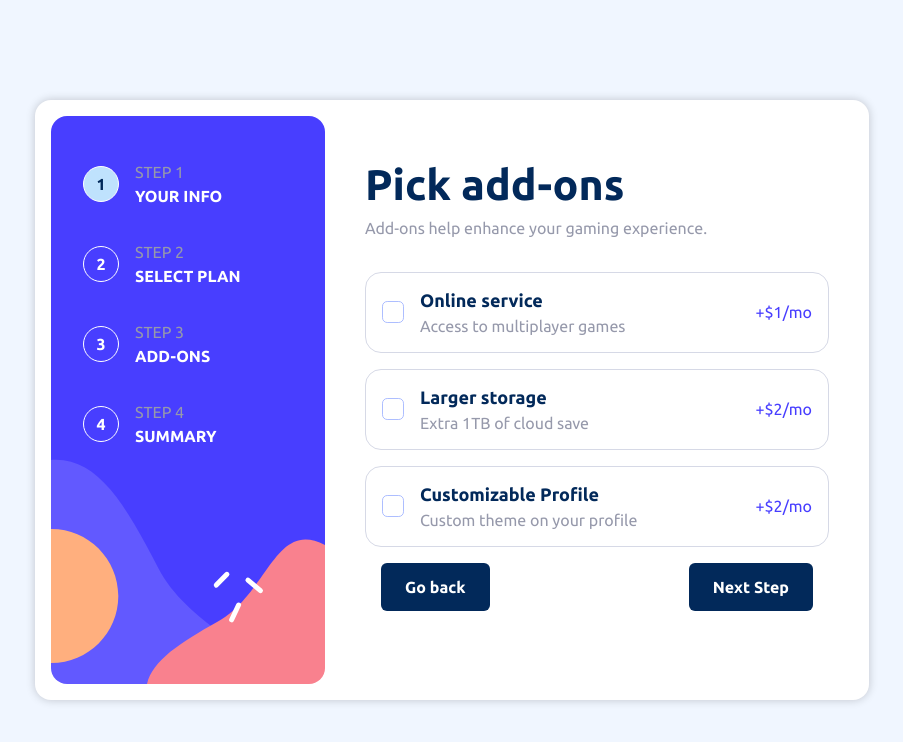
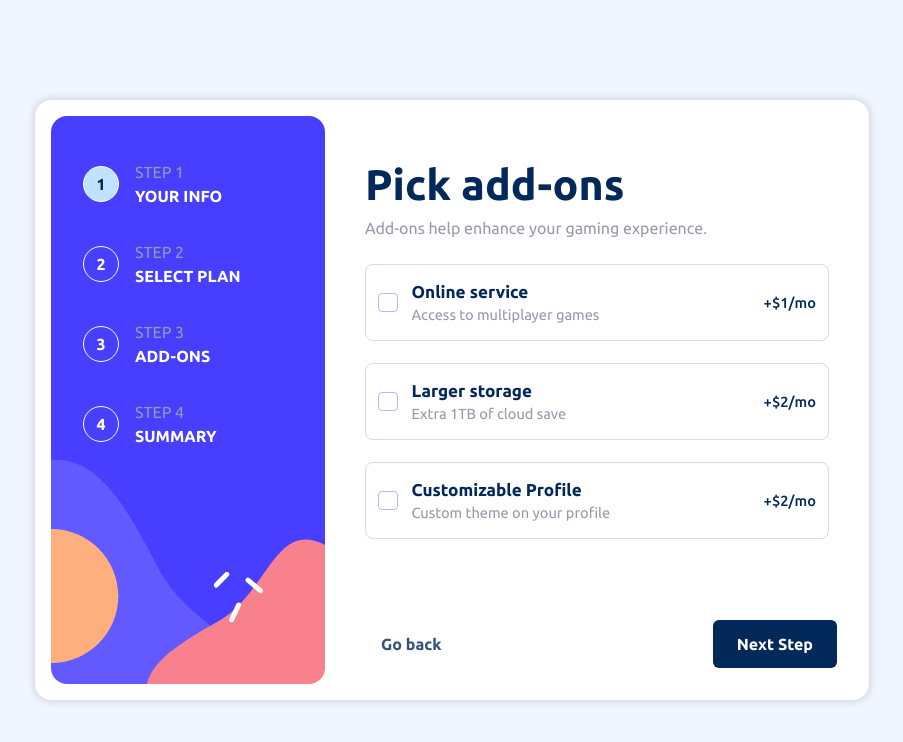
Before and after one commit to frontendfixer/multi-step-form, a React (Vite) app: page /add-ons in a window 1280 px wide. Shown: the top 742 px of the page, without its empty margins (188-1091 px from the left). Built offline with nearby package versions, Linux system fonts and the light colour scheme.

Commit message:
component: plan add-ons page

```diff
--- a/src/components/add-ons/add-ons.component.jsx
+++ b/src/components/add-ons/add-ons.component.jsx
@@ -1,20 +1,104 @@
-import Button from '../button/button.component';
+import { useEffect, useState } from 'react';
+import { useDispatch, useSelector } from 'react-redux';
+import { useNavigate } from 'react-router-dom';
+
+import { addAddOns } from '../../store/formSlice';
+import { getStep, nextStep, previousStep } from '../../store/stepSlice';
+import Button, { BUTTON_TYPE } from '../button/button.component';
 import style from './styles.module.scss';
 
 function AddOn() {
+  const dispatch = useDispatch();
+  const navigate = useNavigate();
+
+  const { isYearly, addOns, yearlyDiscount } = useSelector(state => state.form);
+  const yearlyFactor = 12 * (1 - yearlyDiscount);
+
+  const [userAddOns, setUserAddOns] = useState(addOns);
+
+  const addOnObject = {
+    id: '',
+    name: '',
+    price: '',
+  };
+
+  const createAddOnObject = inputID => {
+    const inputEl = document.getElementById(inputID);
+    const parentEl = inputEl.closest('label');
+    addOnObject.id = inputID;
+    addOnObject.name = parentEl.querySelector('h3').textContent;
+    addOnObject.price = +parentEl.querySelector('.price').textContent;
+  };
+
+  const handelToggle = e => {
+    createAddOnObject(e.target.id);
+    if (e.target.checked) {
+      setUserAddOns(val => [...val, addOnObject]);
+    }
+    if (!e.target.checked) {
+      let addOnsArray = userAddOns;
+      addOnsArray = addOnsArray.filter(el => el.name !== addOnObject.name);
+      setUserAddOns(addOnsArray);
+    }
+  };
+
+  const handelClickNext = () => {
+    navigate('/order-summary');
+    dispatch(nextStep());
+  };
+  const handelClickPrevious = () => {
+    navigate('/user-plans');
+    dispatch(previousStep());
+  };
+
+  useEffect(() => {
+    dispatch(addAddOns(userAddOns));
+  }, [userAddOns]);
+
+  useEffect(() => {
+    dispatch(getStep(3));
+    const addOnsArray = userAddOns;
+    const newArray = [];
+    addOnsArray.forEach(el => {
+      const inputEl = document.getElementById(el.id);
+      inputEl.checked = true;
+      const parentEl = inputEl.closest('label');
+      const addObject = {
+        id: el.id,
+        name: parentEl.querySelector('h3').textContent,
+        price: +parentEl.querySelector('.price').textContent,
+      };
+      newArray.push(addObject);
+    });
+    setUserAddOns(newArray);
+  }, []);
+
   return (
-    <div className="form__body__container">
-      <div>
+    <form className="form-wrapper">
+      <div className="form__body__container">
         <h2>Pick add-ons</h2>
         <p>Add-ons help enhance your gaming experience.</p>
-        <div className={style.addOn__container}>
+        <div className={style.addOn__container} onChange={handelToggle}>
           <label htmlFor="online-service" className={style.addOn__details}>
             <input type="checkbox" id="online-service" />
             <div className={style.addOn__desc}>
               <h3>Online service</h3>
               <span>Access to multiplayer games</span>
             </div>
-            <span className={style.addOn__price}>+$1/mo</span>
+            {isYearly ? (
+              <>
+                <span className="discount">{yearlyDiscount * 100}% off</span>
+                <p className={style.addOn__price}>
+                  +$
+                  <span className="price">{Math.round(1 * yearlyFactor)}</span>
+                  /yr
+                </p>
+              </>
+            ) : (
+              <p className={style.addOn__price}>
+                +$<span className="price">1</span>/mo
+              </p>
+            )}
           </label>
           <label htmlFor="larger-storage" className={style.addOn__details}>
             <input type="checkbox" id="larger-storage" />
@@ -22,7 +106,20 @@ function AddOn() {
               <h3>Larger storage</h3>
               <span>Extra 1TB of cloud save</span>
             </div>
-            <span className={style.addOn__price}>+$2/mo</span>
+            {isYearly ? (
+              <>
+                <span className="discount">{yearlyDiscount * 100}% off</span>
+                <p className={style.addOn__price}>
+                  +$
+                  <span className="price">{Math.round(2 * yearlyFactor)}</span>
+                  /yr
+                </p>
+              </>
+            ) : (
+              <p className={style.addOn__price}>
+                +$<span className="price">2</span>/mo
+              </p>
+            )}
           </label>
           <label htmlFor="custom-profile" className={style.addOn__details}>
             <input type="checkbox" id="custom-profile" />
@@ -30,15 +127,32 @@ function AddOn() {
               <h3>Customizable Profile</h3>
               <span>Custom theme on your profile</span>
             </div>
-            <span className={style.addOn__price}>+$2/mo</span>
+            {isYearly ? (
+              <>
+                <span className="discount">{yearlyDiscount * 100}% off</span>
+                <p className={style.addOn__price}>
+                  +$
+                  <span className="price">{Math.round(2 * yearlyFactor)}</span>
+                  /yr
+                </p>
+              </>
+            ) : (
+              <p className={style.addOn__price}>
+                +$<span className="price">2</span>/mo
+              </p>
+            )}
           </label>
         </div>
       </div>
       <div className="button__container">
-        <Button buttonType="inverted">Go back</Button>
-        <Button>Next Step</Button>
+        <Button buttonType={BUTTON_TYPE.PREVIOUS} onClick={handelClickPrevious}>
+          Go back
+        </Button>
+        <Button buttonType={BUTTON_TYPE.NEXT} onClick={handelClickNext}>
+          Next Step
+        </Button>
       </div>
-    </div>
+    </form>
   );
 }
 
--- a/src/components/add-ons/styles.module.scss
+++ b/src/components/add-ons/styles.module.scss
@@ -2,23 +2,26 @@
 
 .addOn {
   &__container {
-    margin-block-start: 2rem;
+    margin-block-start: 1.5rem;
     display: flex;
     flex-direction: column;
-    gap: 1rem;
+    gap: clamp(1rem, 1.67vw, 1.5rem);
   }
   &__details {
     cursor: pointer;
     padding-block: 0.875rem;
-    padding-inline: 1rem;
+    padding-inline: 0.75rem;
+    position: relative;
+    font-size: clamp(0.8125rem, 1.143vw, 1rem);
     display: flex;
     align-items: center;
-    gap: 1rem;
+    gap: 0.875rem;
     border: 1px solid var(--light_gray);
-    border-radius: 1rem;
+    border-radius: var(--border-radius);
+    overflow: hidden;
     transition: all 250ms;
     @include hover {
-      border-color: var(--marine);
+      border-color: var(--clr-highlight);
     }
     &:has(input:checked) {
       background-color: var(--magnolia);
@@ -26,10 +29,10 @@
 
     input {
       appearance: none;
-      width: 22px;
-      height: 22px;
+      width: clamp(1.125rem, 1.53vw, 1.375rem);
+      height: clamp(1.125rem, 1.53vw, 1.375rem);
       border: 1px solid var(--pastel);
-      border-radius: 0.325rem;
+      border-radius: 0.25rem;
       position: relative;
       &::before {
         content: '';
@@ -46,6 +49,7 @@
       }
       &:checked {
         background-color: var(--purplish);
+        border-color: var(--purplish);
         &::before {
           transform: scale(1);
           background-image: url('/src/assets/images/icon-checkmark.svg');
@@ -56,16 +60,12 @@
     }
   }
   &__desc {
-    text-align: left;
-    h3 {
-      font-size: 1.125rem;
-    }
     span {
       color: var(--cool_gray);
     }
   }
   &__price {
+    font-weight: var(--fw-500);
     margin-left: auto;
-    color: var(--purplish);
   }
 }
```
